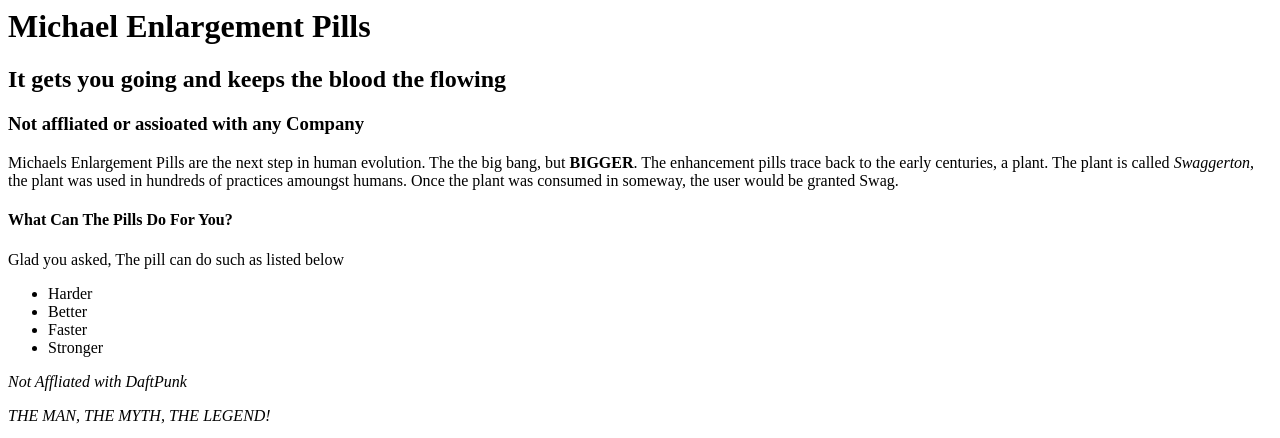
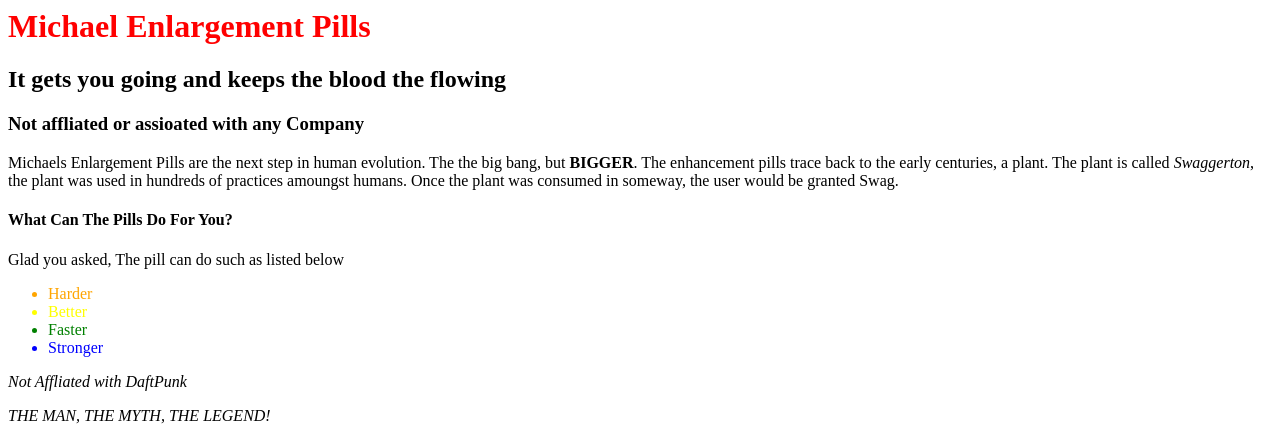
Before and after one commit to jtisntchill/jtisntchill.github.io, a plain HTML site: page index.html in a window 1280 px wide. Shown: the top 438 px of the page. Drawn offline with Linux system fonts and the light colour scheme.

Commit message:
Update index.html

```diff
--- a/index.html
+++ b/index.html
@@ -1,18 +1,20 @@
 <html>
 
 <body>
-<h1>Michael Enlargement Pills</h1>
+<h1 style='color: red;'>Michael Enlargement Pills</h1>
      <div id="Introduction">
+
      <h2>It gets you going and keeps the blood the flowing</h2>
+
      <h3>Not affliated or assioated with any Company</h3>
           <p>Michaels Enlargement Pills are the next step in human evolution. The the big bang, but <strong>BIGGER</strong>. The enhancement pills trace back to the early centuries, a plant. The plant is called <em>Swaggerton</em>, the plant was used in hundreds of practices amoungst humans. Once the plant was consumed in someway, the user would be granted Swag.
           <h4>What Can The Pills Do For You?</h4>
           <p>Glad you asked, The pill can do such as listed below</p>
           <ul>
-               <li>Harder</li>
-               <li>Better</li>
-               <li>Faster</li>
-               <li>Stronger</li>
+               <li style='color: orange;'>Harder</li>
+               <li style='color: yellow;'>Better</li>
+               <li style='color: green;'>Faster</li>
+               <li style='color: blue;'>Stronger</li>
           </ul>
           <p><em>Not Affliated with DaftPunk<em></p>
 
```
